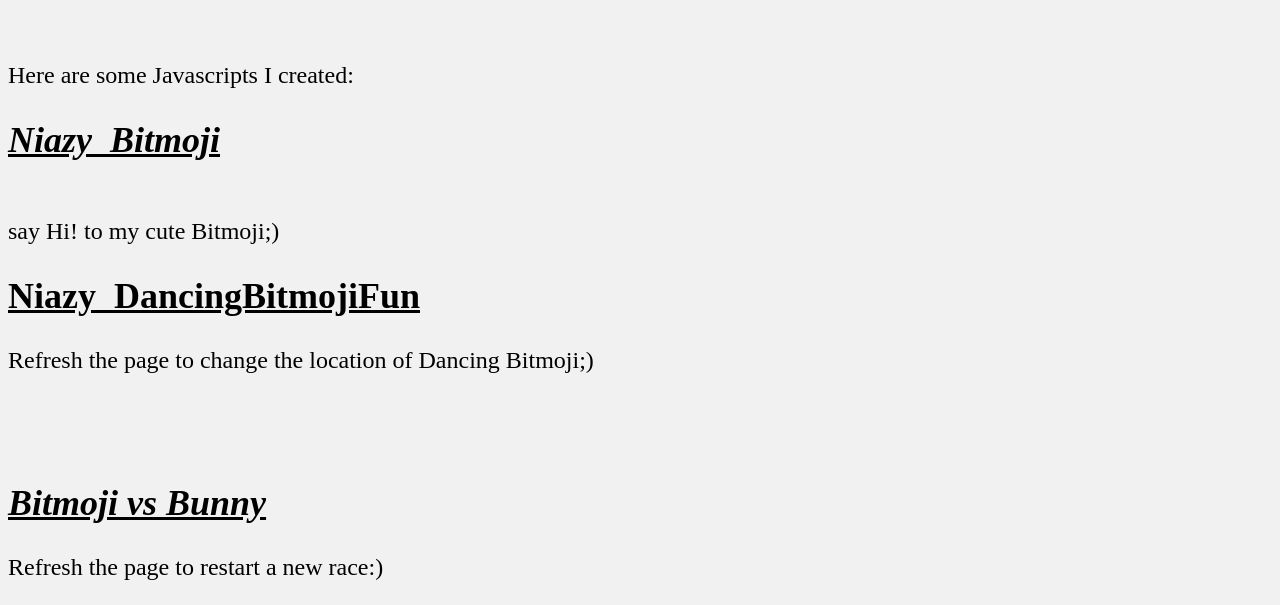
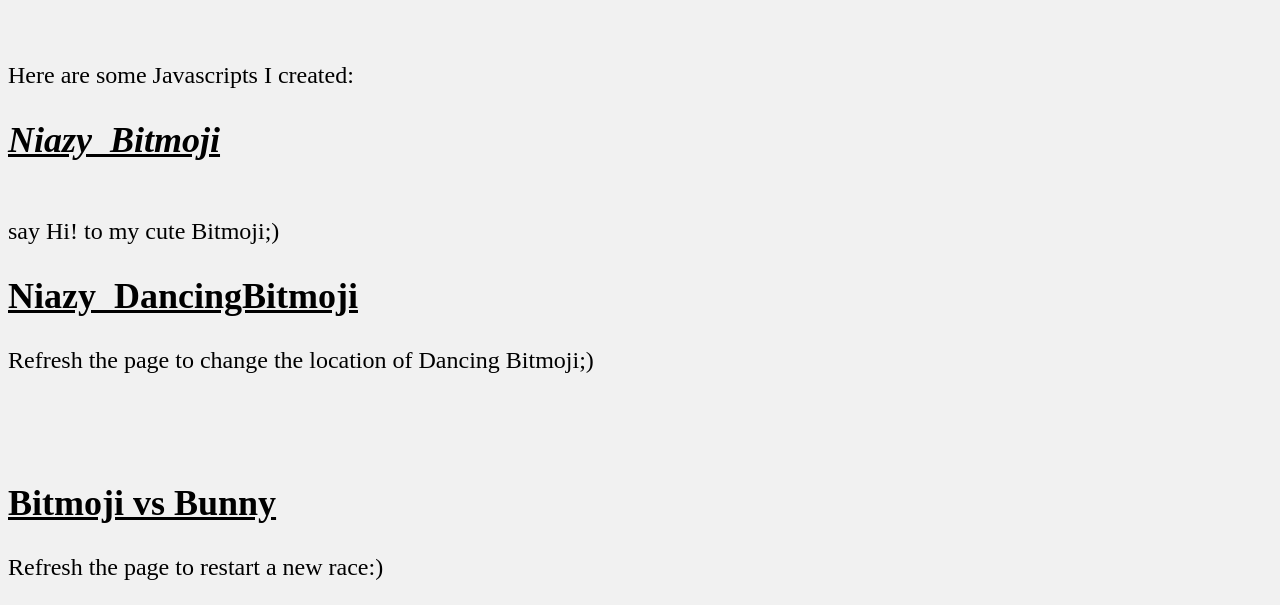
Before and after one commit to hniazy/hniazy.github.io, a plain HTML site: page javascripts.html in a window 1280 px wide. Shown: the part 517-1122 px from the top of the page. Drawn offline with Linux system fonts and the light colour scheme; a script that the page names is missing.

Commit message:
Update javascripts.html

```diff
--- a/javascripts.html
+++ b/javascripts.html
@@ -80,10 +80,10 @@
 <h2><a href="https://www.khanacademy.org/computer-programming/niazy_bitmoji/4839617966948352"><em>Niazy_Bitmoji</em></a></h2><script src="https://www.khanacademy.org/computer-programming/niazy_bitmoji/4839617966948352/embed.js?editor=no&buttons=no&author=no&embed=yes"></script>
 <br>say Hi! to my cute Bitmoji;)
 
-<h2><a href="https://www.khanacademy.org/computer-programming/niazy_dancingbitmojifun/6681424344432640">Niazy_DancingBitmojiFun</a></h2><script src="https://www.khanacademy.org/computer-programming/niazy_dancingbitmojifun/6681424344432640/embed.js?editor=no&buttons=no&author=no&embed=yes"></script>
+<h2><a href="https://www.khanacademy.org/computer-programming/niazy_dancingbitmojifun/6681424344432640">Niazy_DancingBitmoji</a></h2><script src="https://www.khanacademy.org/computer-programming/niazy_dancingbitmojifun/6681424344432640/embed.js?editor=no&buttons=no&author=no&embed=yes"></script>
 <p>Refresh the page to change the location of Dancing Bitmoji;)</p><br><br>
 
-<h2><a href="https://www.khanacademy.org/computer-programming/niazy_racing_bitmoji/5089493745188864"><em>Bitmoji vs Bunny</em></a></h2><script src="https://www.khanacademy.org/computer-programming/niazy_racing_bitmoji/5089493745188864/embed.js?editor=no&buttons=no&author=no&embed=yes"></script>
+<h2><a href="https://www.khanacademy.org/computer-programming/niazy_racingbitmojifun/4905793680097280">Bitmoji vs Bunny</a></h2><script src="https://www.khanacademy.org/computer-programming/niazy_racingbitmojifun/4905793680097280/embed.js?editor=no&buttons=no&author=no&embed=yes"></script>
 <p>Refresh the page to restart a new race:)</p>
 
 </p>
```
